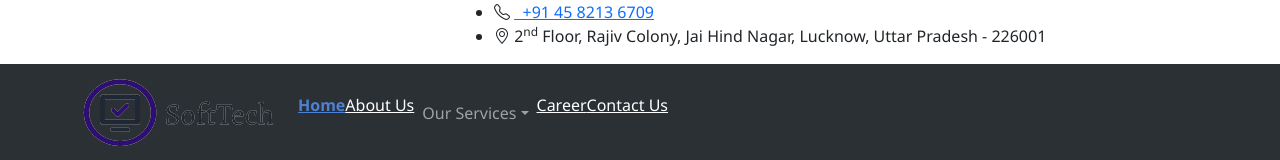
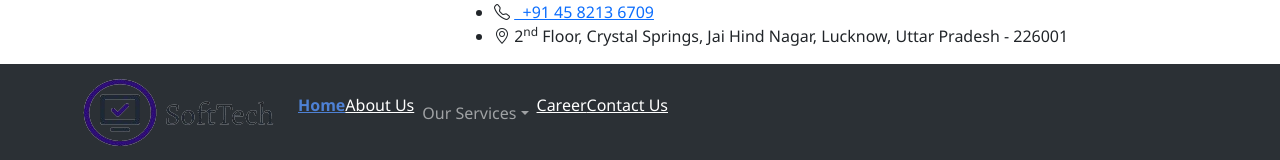
Before and after one commit to jayprakashcs12/soft-tech, a React (Create React App) app: page / in a window 1280 px wide. Shown: the top 160 px of the page. Built offline with nearby package versions, Linux system fonts and the light colour scheme.

Commit message:
Address Change

```diff
--- a/src/components/common/MegaNav.jsx
+++ b/src/components/common/MegaNav.jsx
@@ -19,7 +19,7 @@ const MegaNav = (props) => {
                                     <i className="bi bi-telephone pro-icon"></i> <a className="title-list" href="tel:+91 45 8213 6709">&nbsp; +91 45 8213 6709</a>
                                 </li>
                                 <li>
-                                    <i className="bi bi-geo-alt pro-icon"></i> <span className="title-list"> 2<sup>nd</sup> Floor, Rajiv Colony, Jai Hind Nagar, Lucknow, Uttar Pradesh - 226001 </span>
+                                    <i className="bi bi-geo-alt pro-icon"></i> <span className="title-list"> 2<sup>nd</sup> Floor, Crystal Springs, Jai Hind Nagar, Lucknow, Uttar Pradesh - 226001 </span>
                                 </li>
                             </ul>
                         </Col>
```
